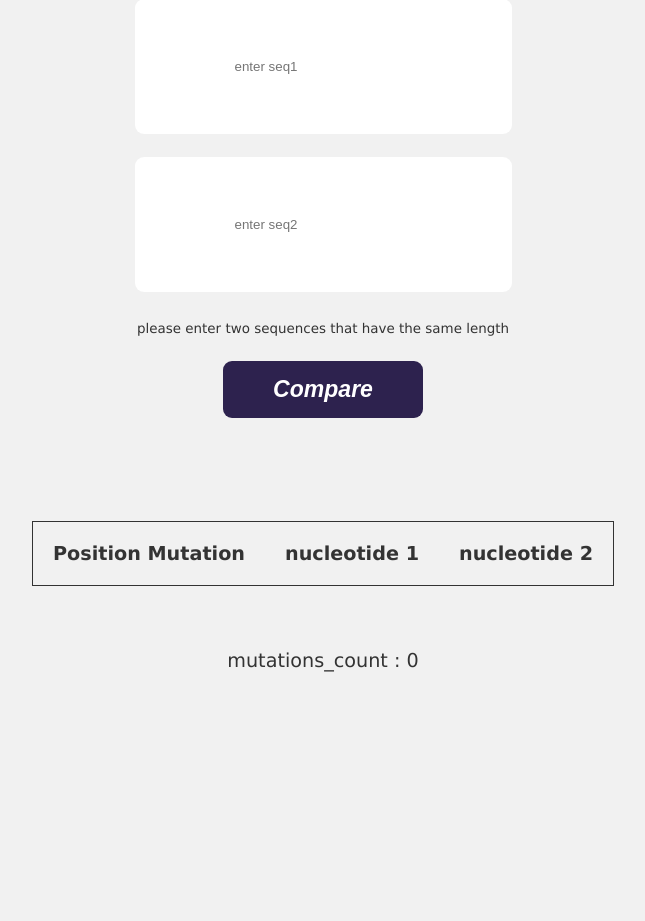
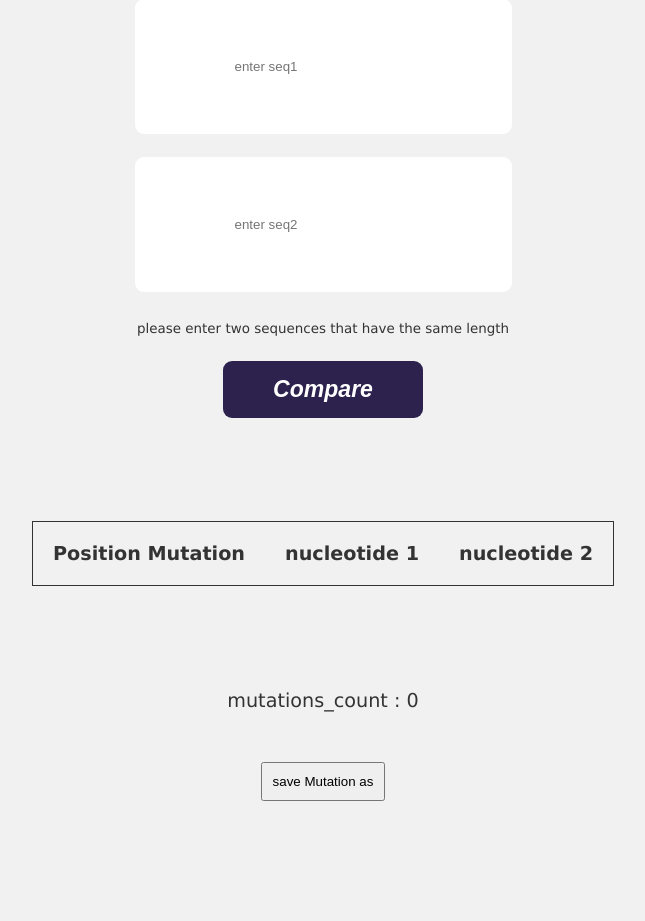
Before and after one commit to medragneel/mbiopy, a Flask app: page /tools/mutations_count in a window 1280 px wide. Shown: the part 201-1122 px from the top of the page, without its empty margins (317-962 px from the left). Before the commit the page ends 873 px from the top, so only its background shows below. Run offline with Flask 2, Linux system fonts and the light colour scheme; lists and menus that the app fills with data are empty.

Commit message:
added download button

```diff
--- a/static/app.js
+++ b/static/app.js
@@ -10,3 +10,35 @@ ul= document.querySelector('.nav-links')
 bg.addEventListener('click',()=>{
     ul.classList.toggle('active')
                 })
+
+
+const rnaSeq = document.querySelector('#rnaSeq')
+const protSeq = document.querySelector('#protSeq')
+const mut = document.querySelector('#mutation')
+const mut_count = document.querySelector('#mut_count')
+console.log(rnaSeq.innerHTML)
+
+async function saveRna() {
+    fn=await window.showSaveFilePicker();
+   let wr= await fn.createWritable();
+    await wr.write(rnaSeq.innerText);
+    await wr.close()
+
+}
+
+
+async function saveProt() {
+    fn=await window.showSaveFilePicker();
+   let wr= await fn.createWritable();
+    await wr.write(protSeq.innerText);
+    await wr.close()
+
+}
+async function saveMut() {
+    fn=await window.showSaveFilePicker();
+   let wr= await fn.createWritable();
+    await wr.write(mut.innerText);
+    await wr.write(`\n${mut_count.innerHTML}`);
+    await wr.close()
+
+}
--- a/static/style.css
+++ b/static/style.css
@@ -234,7 +234,11 @@ margin: 0 auto;
 th{
     padding: 5px 20px;
 }
-@media  only screen and (max-width: 700px){
+.btn_save{
+    margin-top:10px ;
+    padding: 10px;
+}
+@media only screen and (max-width: 700px){
     .bio_svg{
         display:none;
         }
--- a/templates/mutation.html
+++ b/templates/mutation.html
@@ -18,7 +18,7 @@
         {{seq1}}
         <br>
         {{seq2}}
-    <table style='border-collapse: separate; border-spacing: 0 15px;border: 1px solid #333;'>				<!-- create an table object -->
+    <table id='mutation' style='border-collapse: separate; border-spacing: 0 15px;border: 1px solid #333;'>				<!-- create an table object -->
      <tr>				<!-- "tr" represents a row -->
        <th>Position Mutation</th>	<!-- use "th" to indicate header row -->
        <th>nucleotide 1</th>
@@ -33,8 +33,8 @@
      {% endfor %}
    </table>
         <br>
-        mutations_count : {{l}}
-
+        <span id='mut_count'> mutations_count : {{l}} </span>
+    <button class='btn_save' onclick='saveMut()'> save Mutation as</button>
     </div>
 </section>
 
--- a/templates/prot_seq.html
+++ b/templates/prot_seq.html
@@ -15,8 +15,9 @@
         </form>
 
       rna seq:  {{psq}} <br><br>
-      peptide: {{pep}}
+      peptide: <span id='protSeq'>{{pep}}</span>
     </div>
+    <button class='btn_save' onclick='saveProt();'>Save protein As</button>
 </section>
 
 {% endblock %}
--- a/templates/rna.html
+++ b/templates/rna.html
@@ -10,11 +10,12 @@
     <div class="gc">
         <form action={{url_for('rna')}} method="post">
 
-            <textarea placeholder="enter a dna sequence" class="inp-gc" type="text" name="dna"></textarea> <br><br>
+        <textarea placeholder="enter a dna sequence" class="inp-gc" type="text" name="dna"></textarea> <br><br>
         <button class="btn gc-btn" type="submit">Get Rna Seq</button>
         </form>
 
-        {{rna}}
+        <span id='rnaSeq'>{{rna}}</span>
+        <button class='btn_save' onclick='saveRna();'>Save Rna As</button>
     </div>
 </section>
 
```
